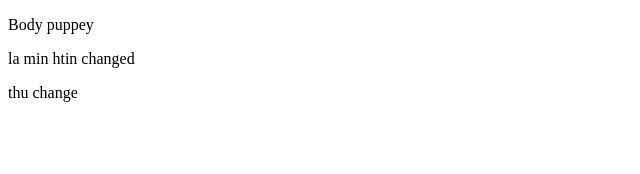
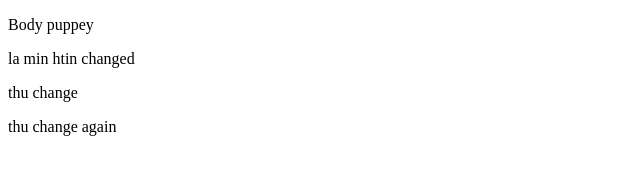
Before and after one commit to jackstarlat/collaboration-with-thurasoe, a plain HTML site: page first.html in a window 1280 px wide. Shown: the whole page, without its empty margins (0-640 px from the left). Drawn offline with Linux system fonts and the light colour scheme.

Commit message:
thu again

```diff
--- a/first.html
+++ b/first.html
@@ -7,5 +7,6 @@
         <p>Body puppey</p>
         <p>la min htin changed</p>
         <p>thu change </p>
+        <p>thu change again</p>
     </body>
 </html>
```
